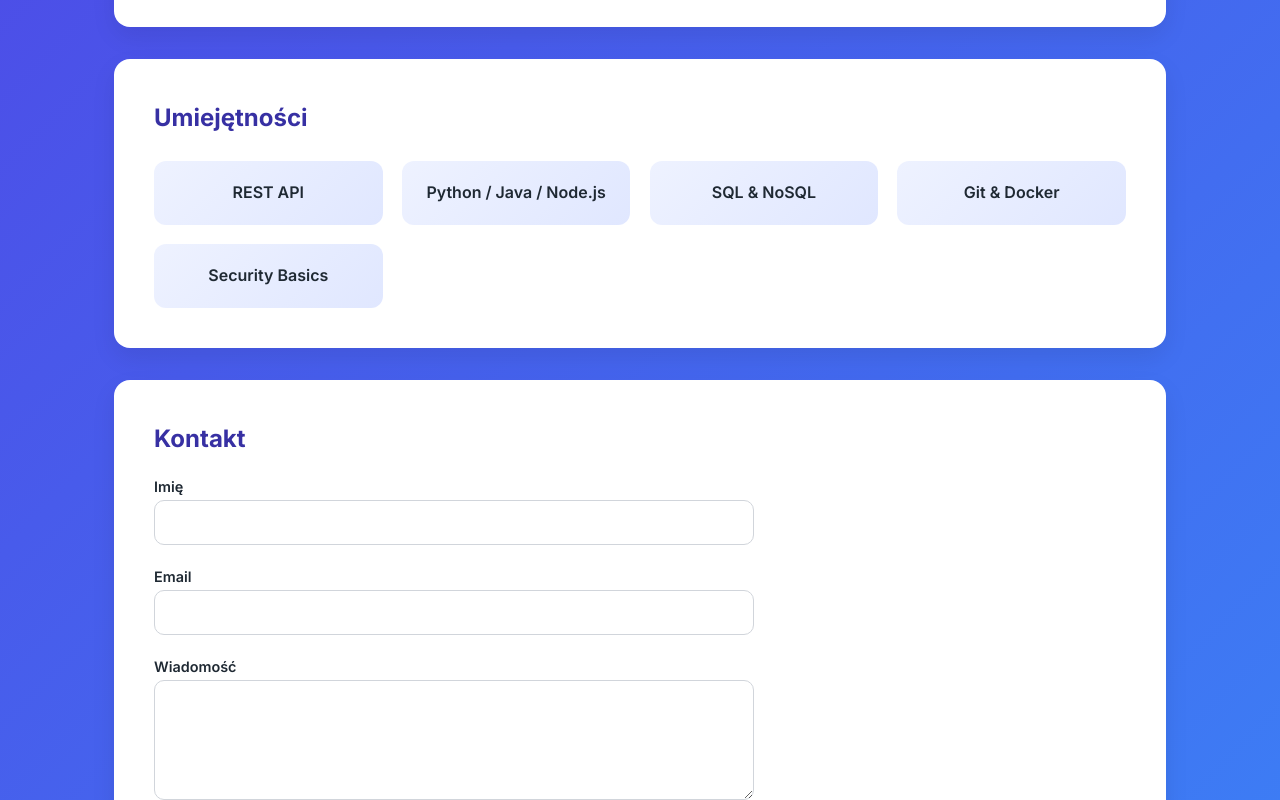
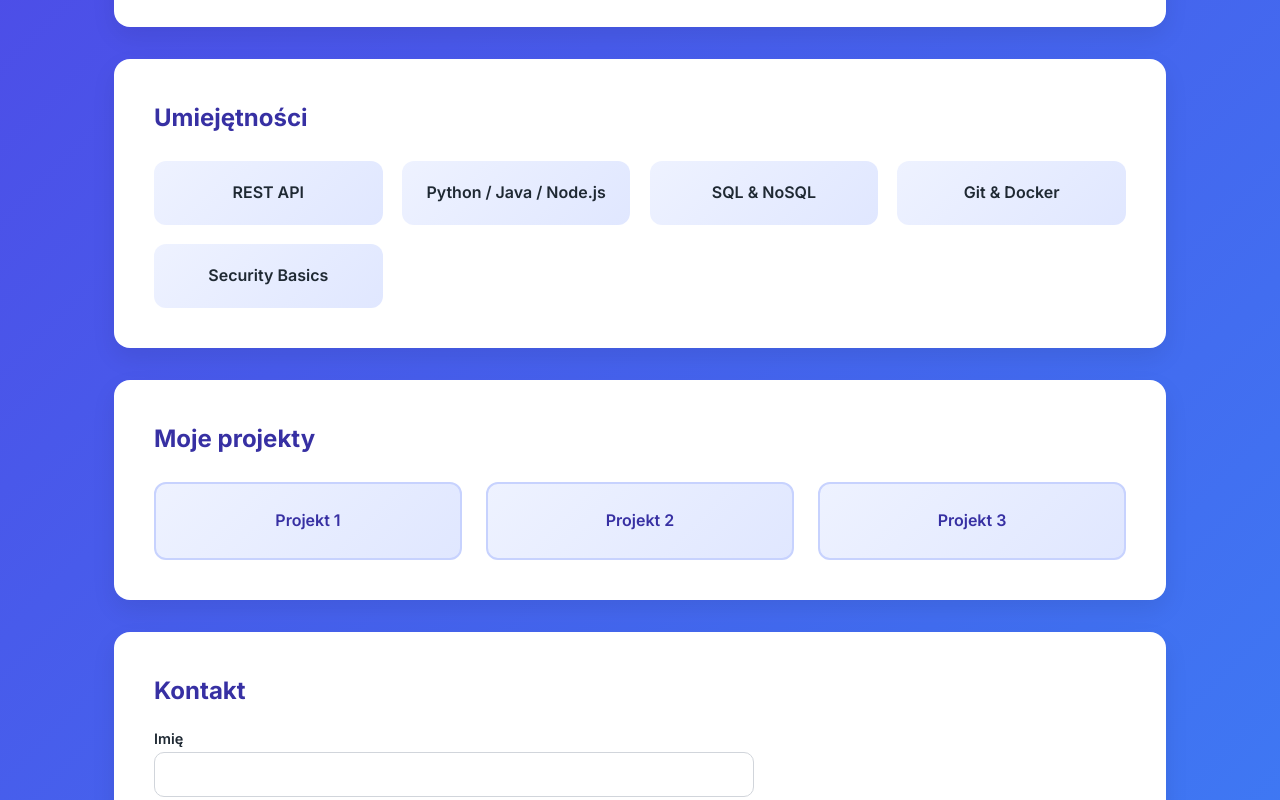
Before and after one commit to TheSzymon/SzymonWoroniecki83080, a plain HTML site: page wizytowka/index.html in a window 1280 px wide. Shown: the part 422-1222 px from the top of the page. Drawn offline with Linux system fonts and the light colour scheme.

Commit message:
Add files via upload

```diff
--- a/wizytowka/index.html
+++ b/wizytowka/index.html
@@ -105,6 +105,34 @@
       .skill-card:hover {
         transform: translateY(-6px);
         box-shadow: 0 12px 20px rgba(79, 70, 229, 0.25);
+      }
+
+      /* ===== PORTFOLIO ===== */
+      .portfolio-grid {
+        display: grid;
+        grid-template-columns: repeat(auto-fit, minmax(250px, 1fr));
+        gap: 1.5rem;
+        margin-top: 1.5rem;
+      }
+
+      .portfolio-link {
+        display: block;
+        padding: 1.5rem;
+        border-radius: 12px;
+        background: linear-gradient(135deg, #eef2ff, #e0e7ff);
+        text-align: center;
+        font-weight: 600;
+        color: #3730a3;
+        border: 2px solid #c7d2fe;
+        transition: transform 0.3s ease, box-shadow 0.3s ease,
+          border-color 0.3s ease;
+        cursor: pointer;
+      }
+
+      .portfolio-link:hover {
+        transform: translateY(-6px);
+        box-shadow: 0 12px 20px rgba(79, 70, 229, 0.25);
+        border-color: #6366f1;
       }
 
       /* ===== FORM ===== */
@@ -224,6 +252,36 @@
         </div>
       </section>
 
+      <section class="portfolio" aria-labelledby="portfolio-title">
+        <h2 id="portfolio-title">Moje projekty</h2>
+        <div class="portfolio-grid">
+          <a
+            href="#"
+            class="portfolio-link"
+            target="_blank"
+            rel="noopener noreferrer"
+            aria-label="Projekt 1"
+            >Projekt 1</a
+          >
+          <a
+            href="#"
+            class="portfolio-link"
+            target="_blank"
+            rel="noopener noreferrer"
+            aria-label="Projekt 2"
+            >Projekt 2</a
+          >
+          <a
+            href="#"
+            class="portfolio-link"
+            target="_blank"
+            rel="noopener noreferrer"
+            aria-label="Projekt 3"
+            >Projekt 3</a
+          >
+        </div>
+      </section>
+
       <section class="contact" aria-labelledby="contact-title">
         <h2 id="contact-title">Kontakt</h2>
         <form method="POST" action="#">
```
